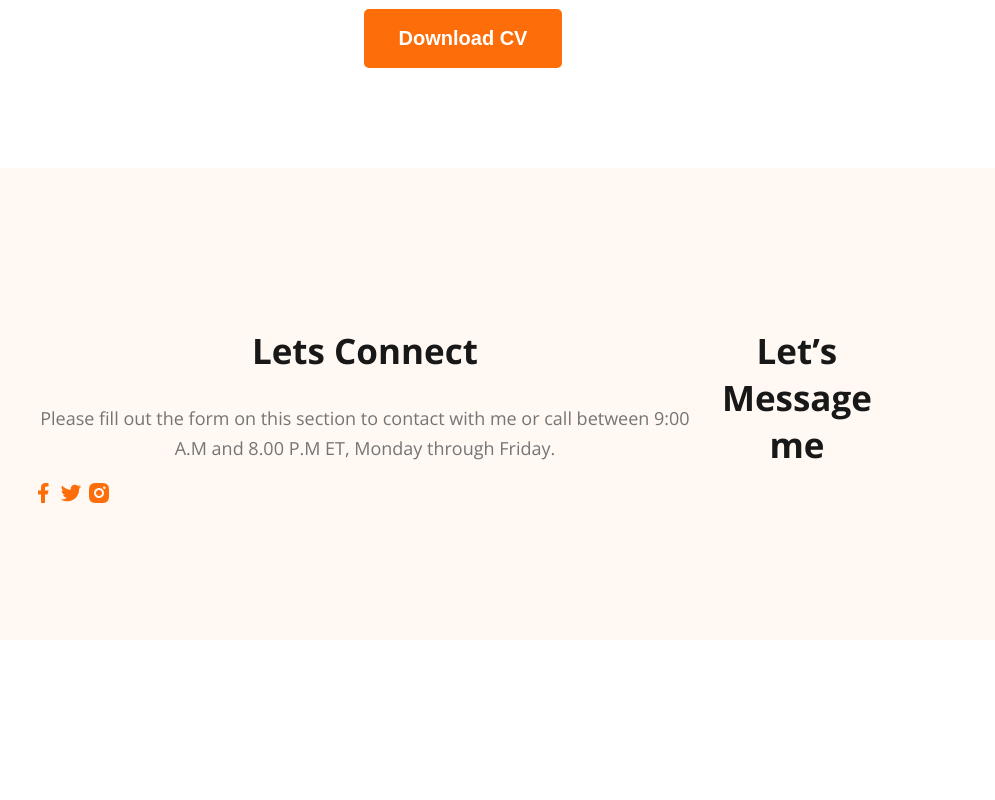
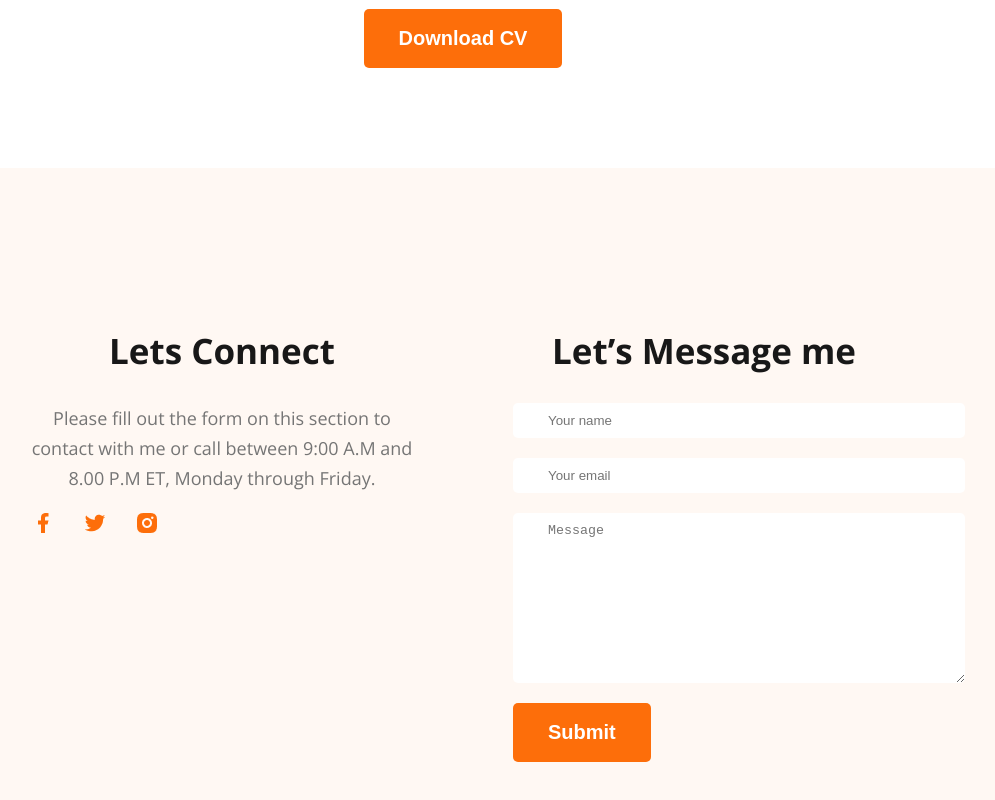
Before and after one commit to meghnathbromon/web-developer-porttfolio, a plain HTML site: page index.html in a window 1280 px wide. Shown: the part 3271-4071 px from the top of the page, without its empty margins (177-1172 px from the left). Before the commit the page ends 3919 px from the top, so only its background shows below. Drawn offline with nearby package versions, Linux system fonts and the light colour scheme.

Commit message:
finished footer section with contact form

```diff
--- a/index.html
+++ b/index.html
@@ -169,6 +169,12 @@
         </div>
         <div class="footer-column">
             <h2 class="section-title">Let’s Message me</h2>
+            <form class="contact" action="">
+                <input type="text" name="" id="" placeholder="Your name">
+                <input type="email" name="" id="" placeholder="Your email">
+                <textarea name="" id="" cols="30" rows="10" placeholder="Message"></textarea>
+                <input class="btn-primary" type="submit" value="Submit">
+            </form>
         </div>
 
     </footer>
--- a/styles/portfolio.css
+++ b/styles/portfolio.css
@@ -198,16 +198,36 @@ main {
 
 }
 
-.download-cv{
+.download-cv {
     text-align: center;
     margin-top: 50px;
 }
 
 /* footer style */
 
-footer{
+footer {
     display: flex;
     background: #FFF8F3;
+    gap: 100px;
     margin-top: 100px;
     padding: 130px 200px;
 }
+
+.footer-column {
+    width: 50%;
+}
+
+.social-links a{
+    margin-right: 24px;
+}
+
+.contact input[type="text"], .contact input[type = "email"], textarea {
+    display: block;
+    margin-bottom: 20px;
+    padding: 10px 35px;
+    color: #757575;
+    border-radius: 5px;
+    background: #FFF;
+    border: 0px;
+    width: 100%;
+}
```
